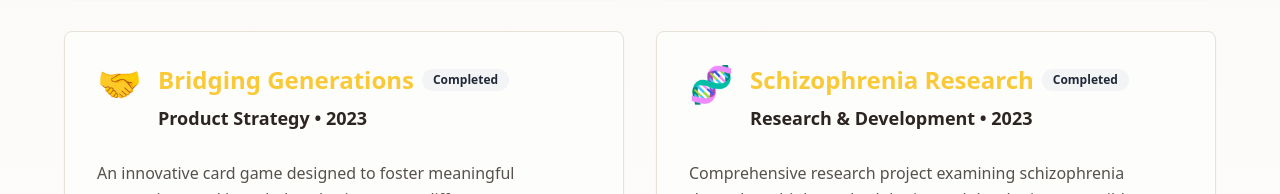
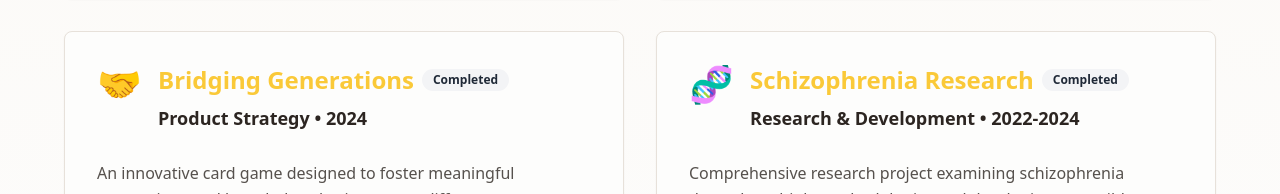
Before and after one commit to slee6390/sunny-outlook-portfolio, a React (Vite) app: page / in a window 1280 px wide. Shown: the part 2750-2944 px from the top of the page. Built offline with nearby package versions, Linux system fonts and the light colour scheme; the HTML template or start-up script is replaced by a standard one.

Commit message:
Code edited in Lovable Code Editor

```diff
--- a/src/components/Projects.tsx
+++ b/src/components/Projects.tsx
@@ -33,7 +33,7 @@ const Projects = () => {
       description: "An innovative card game designed to foster meaningful connections and knowledge sharing across different age groups",
       skills: ["UX Research", "Product Management", "Game-Based Learning", "Social Connection"],
       status: "Completed",
-      year: "2023"
+      year: "2024"
     },
     {
       icon: "🧬",
@@ -42,7 +42,7 @@ const Projects = () => {
       description: "Comprehensive research project examining schizophrenia through multiple methodologies and developing accessible digital resources",
       skills: ["Qualitative Research", "Quantitative Research", "Website Development", "Mental Health"],
       status: "Completed",
-      year: "2023"
+      year: "2022-2024"
     }
   ];
 
```
